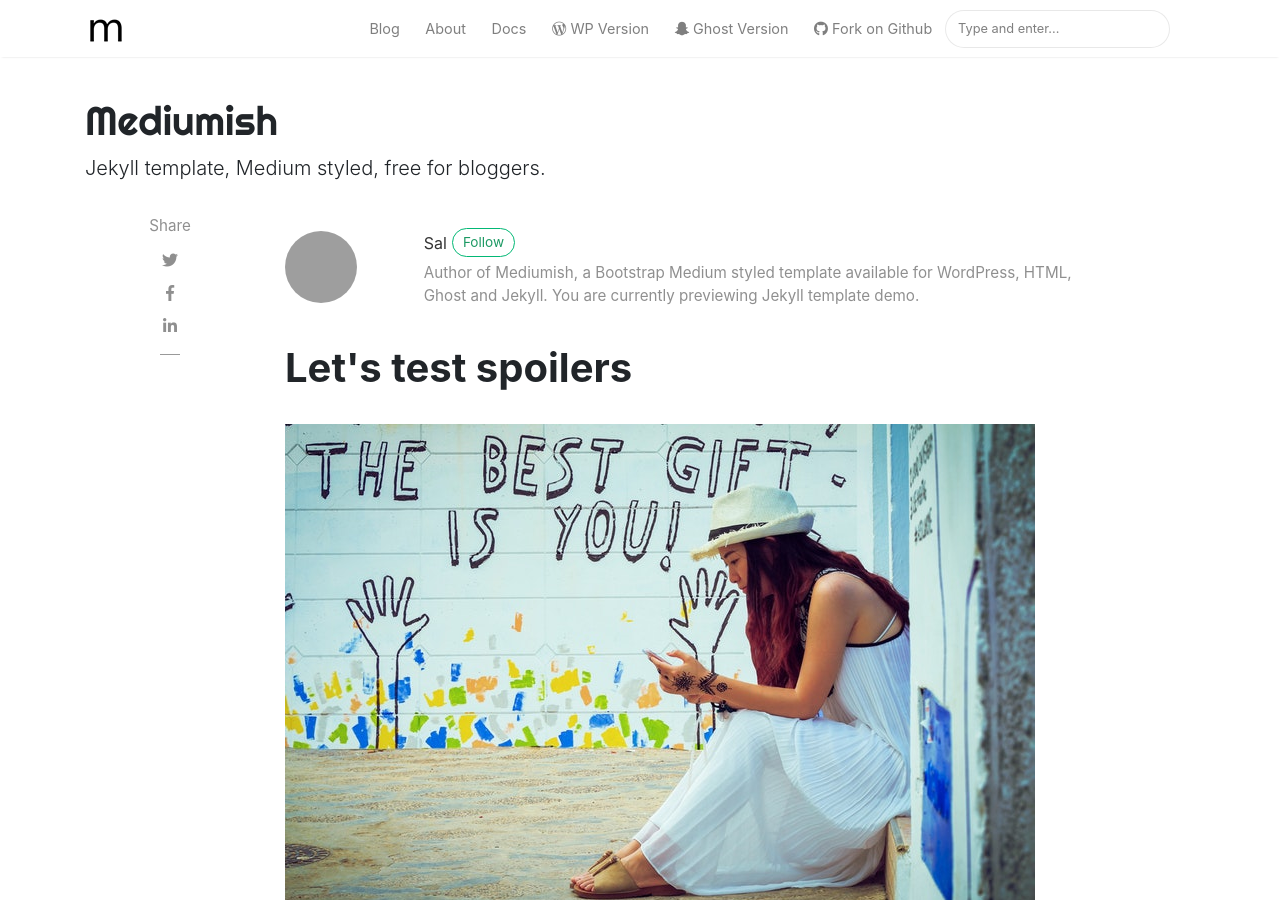
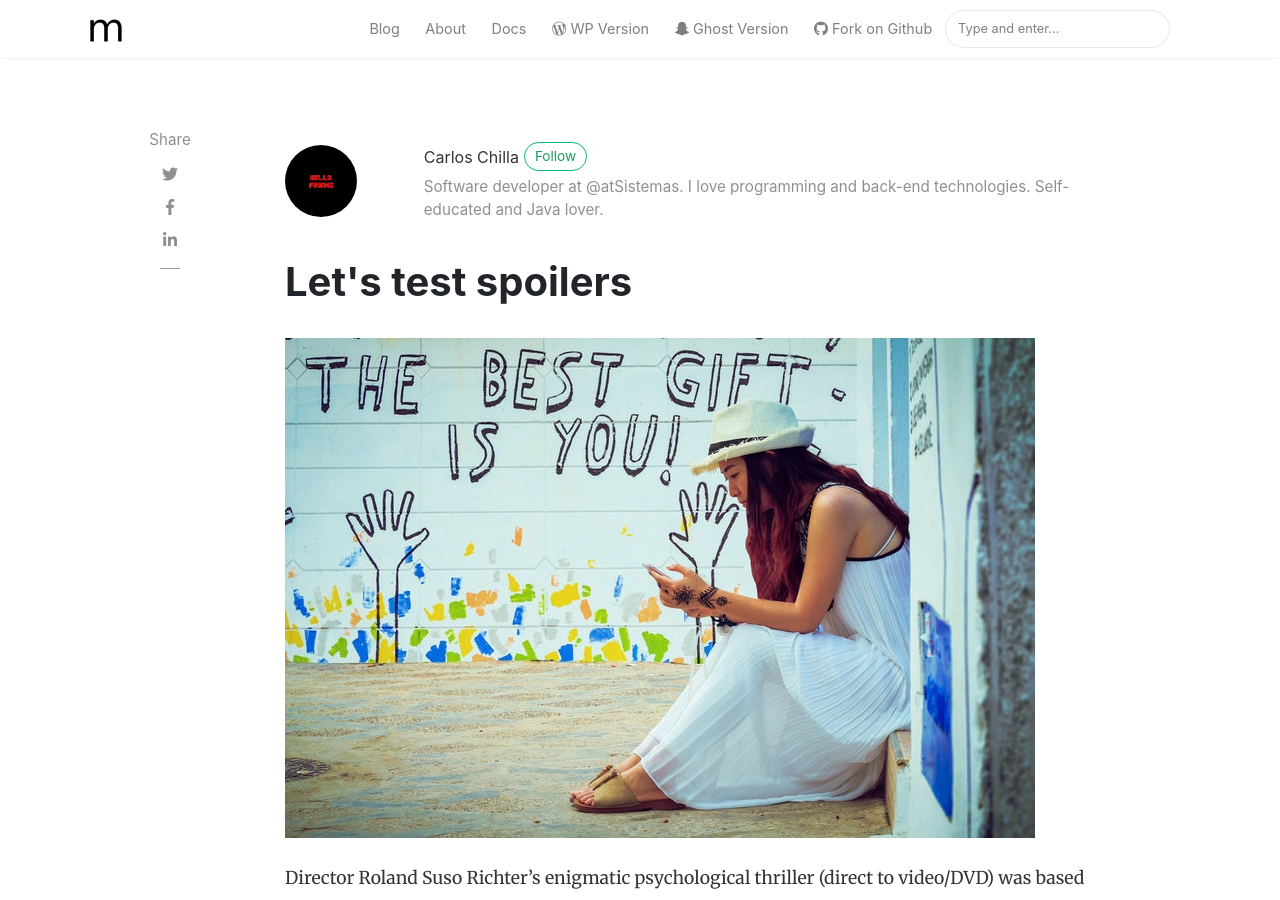
Before and after one commit to Chillaso/chillaso.github.io, a Jekyll site: the page built from _posts/2018-01-11-quick-start-guide.md, in a window 1280 px wide and 900 px high. Built offline with Jekyll 4.4.1, drawn with Linux system fonts in a browser that asks for light colours; nearby versions of some CDN libraries; comment, search, counter and statistics services are not loaded; some of the changed text lies outside the part shown; grey boxes are pictures that could not be loaded.

Commit message:
Change configuration to be more personalized

```diff
--- a/_config.yml
+++ b/_config.yml
@@ -1,35 +1,28 @@
 # Site
-name: "Mediumish"
-title: "Mediumish"
-description: "Jekyll template, Medium styled, free for bloggers."
+#name: "Carlos Chilla"
+#title: "Carlos Chilla"
+#description: "Blog about Software stuffs, mainly Java-based stuffs"
 logo: 'assets/images/logo.png'
 favicon: 'assets/images/logo.png'
-baseurl: /mediumish-theme-jekyll
-google_analytics: 'UA-46278016-1'
+baseurl: /home
+#google_analytics: 'UA-46278016-1'
 disqus: 'demowebsite'
-mailchimp-list: 'https://wowthemes.us11.list-manage.com/subscribe/post?u=8aeb20a530e124561927d3bd8&amp;id=8c3d2d214b'
+#mailchimp-list: 'https://wowthemes.us11.list-manage.com/subscribe/post?u=8aeb20a530e124561927d3bd8&amp;id=8c3d2d214b'
 include: ["_pages"]
 permalink: /:title/
 
 # Authors
 authors:
-  sal:
-    name: Sal
-    display_name: Sal
-    gravatar: e56154546cf4be74e393c62d1ae9f9d4
-    email: wowthemesnet@gmail.com
-    web: https://www.wowthemes.net
-    twitter: https://twitter.com/wowthemesnet
-    description: "Author of Mediumish, a Bootstrap Medium styled template available for WordPress, HTML, Ghost and Jekyll. You are currently previewing Jekyll template demo."
-  john:
-    name: John
-    display_name: John
-    avatar: 'assets/images/avatar.png'
-    gravatar: b1cc14991db7a456fcd761680bbc8f81
-    email: wowthemesnet@gmail.com
-    web: https://www.wowthemes.net
-    twitter: https://twitter.com/wowthemesnet
-    description: "This is the author box. Write a short description of the author here. You are currently previewing Mediumish demo, a Jekyll template compatible with Github pages."
+  chillaso:
+    name: chillaso
+    display_name: Carlos Chilla
+    avatar: 'assets/images/avatar.jpeg'
+    email: carlos.chillagonzalez@gmail.com
+    # Link for name label
+    web: https://chillaso.github.io
+    # Link for follow button
+    twitter: https://github.com/Chillaso
+    description: "Software developer at @atSistemas. I love programming and back-end technologies. Self-educated and Java lover."
 
 # Plugins
 plugins:
@@ -67,6 +60,6 @@ adsense-data-ad-client: "ca-pub-3412143450191416"
 adsense-data-ad-slot: "1363087678"
 
 # Lazy Images ("enabled" or "disabled")
-lazyimages: "disabled"
+lazyimages: "enabled"
 
 exclude: [changelog.md, LICENSE.txt, README.md, Gemfile, Gemfile.lock]
--- a/_posts/2018-01-11-quick-start-guide.md
+++ b/_posts/2018-01-11-quick-start-guide.md
@@ -1,7 +1,7 @@
 ---
 layout: post
 title:  "Let's test spoilers"
-author: sal
+author: chillaso
 categories: [ Jekyll, tutorial ]
 image: assets/images/12.jpg
 featured: true
--- /dev/null
+++ b/site/_config.yml
@@ -0,0 +1 @@
+host: 0.0.0.0
```
Also changed, not shown: assets/images/avatar.jpeg (added), assets/images/avatar.png (deleted), 1 other file.
